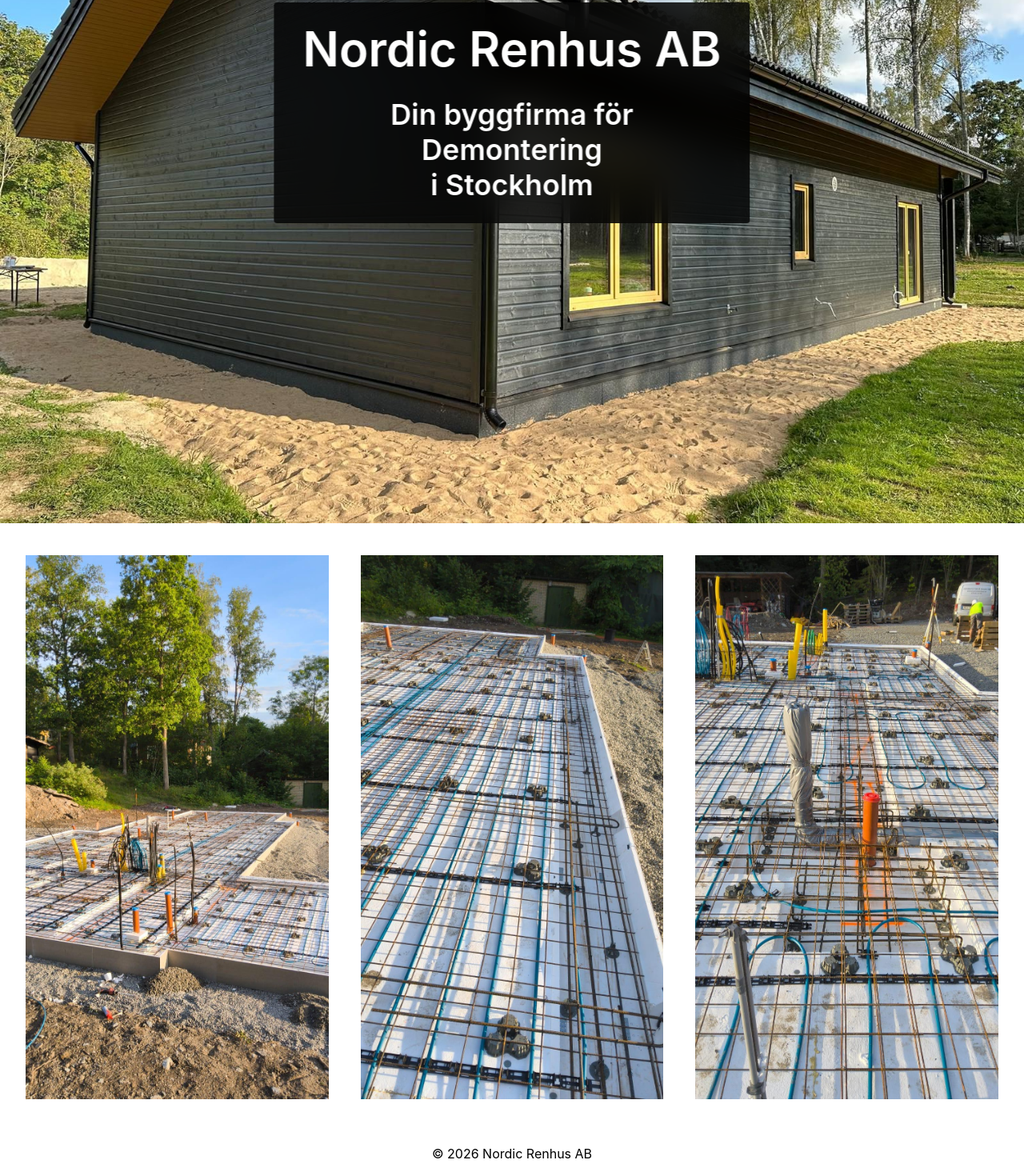
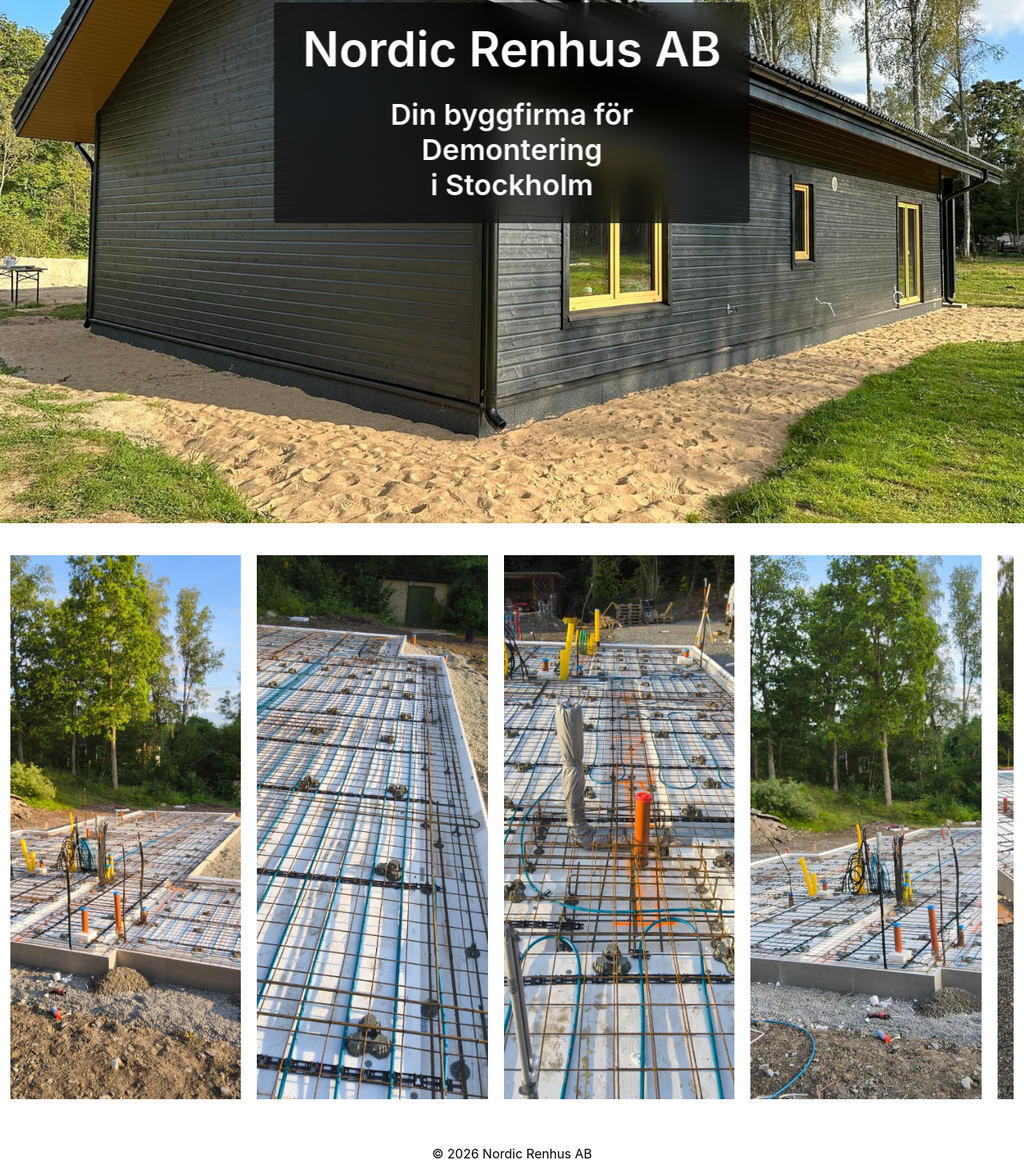
Before and after one commit to NikitaMokhonko/nordic-renhus, a React (Vite) app: page / in a window 1280 px wide. Shown: the part 259-1729 px from the top of the page at 80% size. Built offline with nearby package versions, Linux system fonts and the light colour scheme.

Commit message:
Styling changes, mainly desktop

```diff
--- a/src/components/Gallery.tsx
+++ b/src/components/Gallery.tsx
@@ -22,15 +22,15 @@
   };
 
   return (
-    <div className="max-w-[98%] sm:max-w-[95%] mx-auto pb-10">
-      <div className="flex sm:grid sm:grid-cols-3 gap-1 sm:gap-10 overflow-x-auto sm:overflow-visible snap-x snap-mandatory h-100 sm:h-auto">
+    <div className="max-w-[98%] mx-auto pb-10">
+      <div className="flex gap-1 sm:gap-5 overflow-x-auto snap-x snap-mandatory h-100 sm:h-auto">
         {images.map((img, i) => (
           <img
             key={i}
             src={img}
             alt="Projekt"
             onClick={() => setSelectedImageIndex(i)}
-            className="snap-center shrink-0 w-[85%] sm:w-full h-full sm:h-170 object-cover cursor-pointer"
+            className="snap-center shrink-0 w-[80%] h-full sm:h-170 sm:w-[23%] object-cover cursor-pointer"
           />
         ))}
       </div>
--- a/src/components/Welcome.tsx
+++ b/src/components/Welcome.tsx
@@ -8,7 +8,7 @@
         src="black-house.jpeg"
         alt="Black House"
       />
-      <div className="z-10 p-5 backdrop-blur-xl bg-black/80 rounded-sm font-semibold absolute top-1/2 left-1/2 -translate-x-1/2 -translate-y-1/2 text-center">
+      <div className="z-10 p-5 backdrop-blur-lg bg-black/60 rounded-sm font-semibold absolute top-1/2 left-1/2 -translate-x-1/2 -translate-y-1/2 text-center">
         <h1 className="text-white text-4xl sm:text-6xl px-4 py-2">
           Nordic Renhus AB
         </h1>
--- a/src/routes/about.tsx
+++ b/src/routes/about.tsx
@@ -7,7 +7,7 @@
 function About() {
   return (
     <>
-      <div className="flex flex-col items-center justify-center max-w-100 text-center mx-auto mt-10">
+      <div className="flex flex-col items-center min-h-screen max-w-100 text-center mx-auto mt-10">
         <h1 className="font-bold text-xl mb-10">Om Nordic Renhus AB</h1>
         <p>
           Nordic Renhus AB är ett erfaret byggföretag med specialistkompetens
--- a/src/routes/contact.tsx
+++ b/src/routes/contact.tsx
@@ -7,7 +7,7 @@
 function Contact() {
   return (
     <>
-      <div className="flex flex-col justify-center items-center mt-10">
+      <div className="flex flex-col min-h-screen items-center mt-10">
         <h1 className="text-xl font-bold mb-10">Kontakta Oss</h1>
         <p className="font-semibold mb-2">Nordic Renhus AB</p>
         <a href="mailto:nordicrenhus@gmail.com" className="mb-10 cursor-pointer">Nordicrenhus@gmail.com</a>
--- a/src/routes/index.tsx
+++ b/src/routes/index.tsx
@@ -3,6 +3,8 @@
 import p1 from "../../public/Bygg-1.jpeg";
 import p2 from "../../public/Bygg-2.jpeg";
 import p3 from "../../public/Bygg-3.jpeg";
+import p4 from "../../public/Bygg-4.jpeg";
+import p5 from "../../public/Bygg-5.jpeg";
 import { Welcome } from "@/components/Welcome";
 
 export const Route = createFileRoute("/")({
@@ -13,7 +15,7 @@
   return (
     <>
       <Welcome />
-      <Gallery images={[p1, p2, p3]} />
+      <Gallery images={[p1, p2, p3, p4, p5]} />
     </>
   );
 }
--- a/src/routes/services.tsx
+++ b/src/routes/services.tsx
@@ -7,7 +7,7 @@
 function Services() {
   return (
     <>
-      <div className="flex flex-col justify-center items-center mt-10">
+      <div className="flex flex-col min-h-screen items-center mt-10">
         <h1 className="text-xl font-bold mb-10">Våra tjänster</h1>
 
         <h3 className="mb-5 font-semibold">Rivning & demontering</h3>
```
